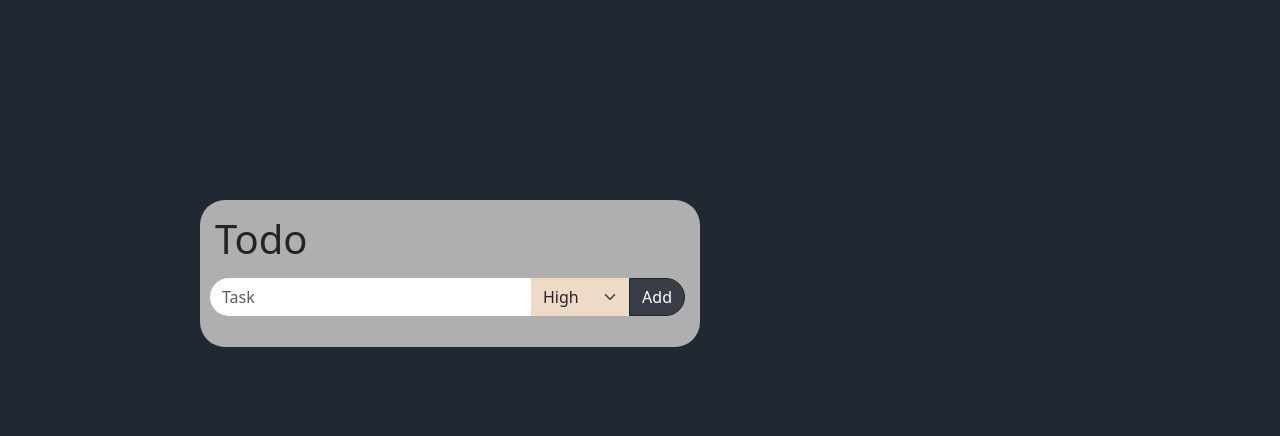
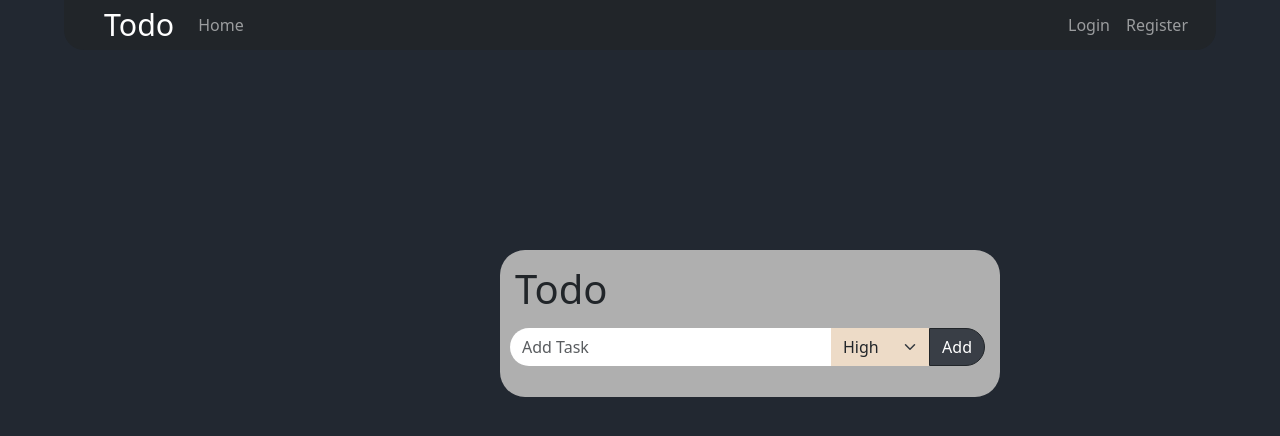
Before and after one commit to satwik834/todo-app-frontend, a React (Vite) app: page / in a window 1280 px wide. Shown: the top 436 px of the page. Built offline with nearby package versions, Linux system fonts and the light colour scheme.

Commit message:
added a navbar and routes for login and register

```diff
--- a/src/App.jsx
+++ b/src/App.jsx
@@ -1,11 +1,22 @@
-
 import TodoBox from "./TodoBox";
+import NavBar from "./NavBar";
+import Login from "./pages/Login";
+import Register from "./pages/Register";
+import {Route , Routes} from 'react-router-dom';
 
 
 
 function App(){
     return(
-      <TodoBox/>
+      <>
+            <header><NavBar></NavBar></header>
+            <Routes>
+              <Route path="/" element={<TodoBox/>} />
+              <Route path="/login" element={<Login/>}/>
+              <Route path="/register" element={<Register/>}/>
+            </Routes>
+      </>
+
     );
 }
 
--- a/src/NavBar.jsx
+++ b/src/NavBar.jsx
@@ -1,7 +1,23 @@
+import Container from 'react-bootstrap/Container';
+import Nav from 'react-bootstrap/Nav';
+import Navbar from 'react-bootstrap/Navbar';
+import { Link } from 'react-router-dom';
 
-
-function NavBar(){
-
+function NavBar() {
+  return (
+    <>
+      <Navbar bg="dark" variant="dark" className='nav-bar'>
+        <Navbar.Brand as={Link} to="/" className='nav-bar-brand'>Todo</Navbar.Brand>
+        <Nav className="me-auto">
+          <Nav.Link as={Link} to="/" className='nav-bar-home'>Home</Nav.Link>
+        </Nav>
+        <Nav>
+          <Nav.Link as={Link} to="/login" className='nav-bar-login'>Login</Nav.Link>
+          <Nav.Link as={Link} to="/register" className='nav-bar-register'>Register</Nav.Link>
+        </Nav>
+      </Navbar>
+    </>
+  );
 }
 
-export default NavBar
+export default NavBar;
--- a/src/TodoInput.jsx
+++ b/src/TodoInput.jsx
@@ -30,7 +30,7 @@
             <InputGroup className='todo-input'>
                 <Form.Control
                     className='text-input'
-                    placeholder='Task'
+                    placeholder='Add Task'
                     onChange={handleTextChange}
                     value={todo}
                     onKeyPress={handleKeyPress}
--- a/src/index.css
+++ b/src/index.css
@@ -44,6 +44,7 @@
   flex-direction: column;
   background-color: #afafaf;
   border-radius: 25px;
+  margin-left: 500px;
 }
 .todo-box h1{
   margin: 15px;
@@ -116,3 +117,19 @@
     list-style-type: none; /* Removes the bullet points */
     padding-left: 0; /* Optional: removes default padding */
 }
+
+.nav-bar{
+  width: 90%;
+  margin-left: 5%;
+  height: 50px;
+  border-bottom-left-radius: 20px;
+  border-bottom-right-radius: 20px;
+  padding: 20px;
+  justify-content: center;
+}
+
+.nav-bar-brand{
+  font-weight: 300;
+  font-size: 1.9rem;
+  margin-left: 20px;
+}
--- a/src/main.jsx
+++ b/src/main.jsx
@@ -3,9 +3,13 @@
 import App from './App.jsx'
 import 'bootstrap/dist/css/bootstrap.min.css';
 import './index.css'
+import { BrowserRouter } from 'react-router-dom';
 
 createRoot(document.getElementById('root')).render(
   <StrictMode>
-    <App />
+    <BrowserRouter>
+      <App />
+    </BrowserRouter>
+
   </StrictMode>,
 )
--- /dev/null
+++ b/src/pages/Login.jsx
@@ -0,0 +1,6 @@
+
+function Login(){
+    return (<p>login</p>);
+}
+
+export default Login;
--- /dev/null
+++ b/src/pages/Register.jsx
@@ -0,0 +1,6 @@
+
+function Register(){
+    return (<>register</>);
+}
+
+export default Register;
```
Also changed, not shown: src/firebase/firebase.js (added, +19 -0 lines).
